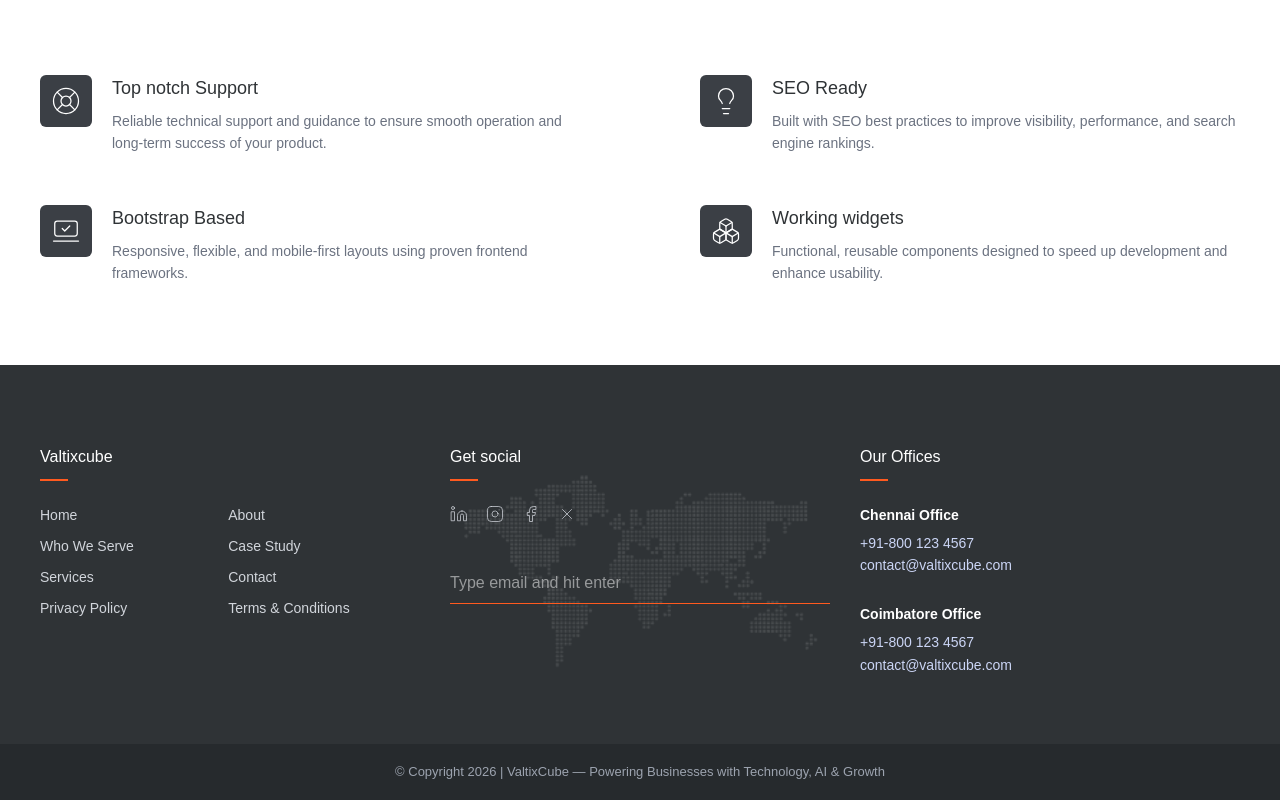
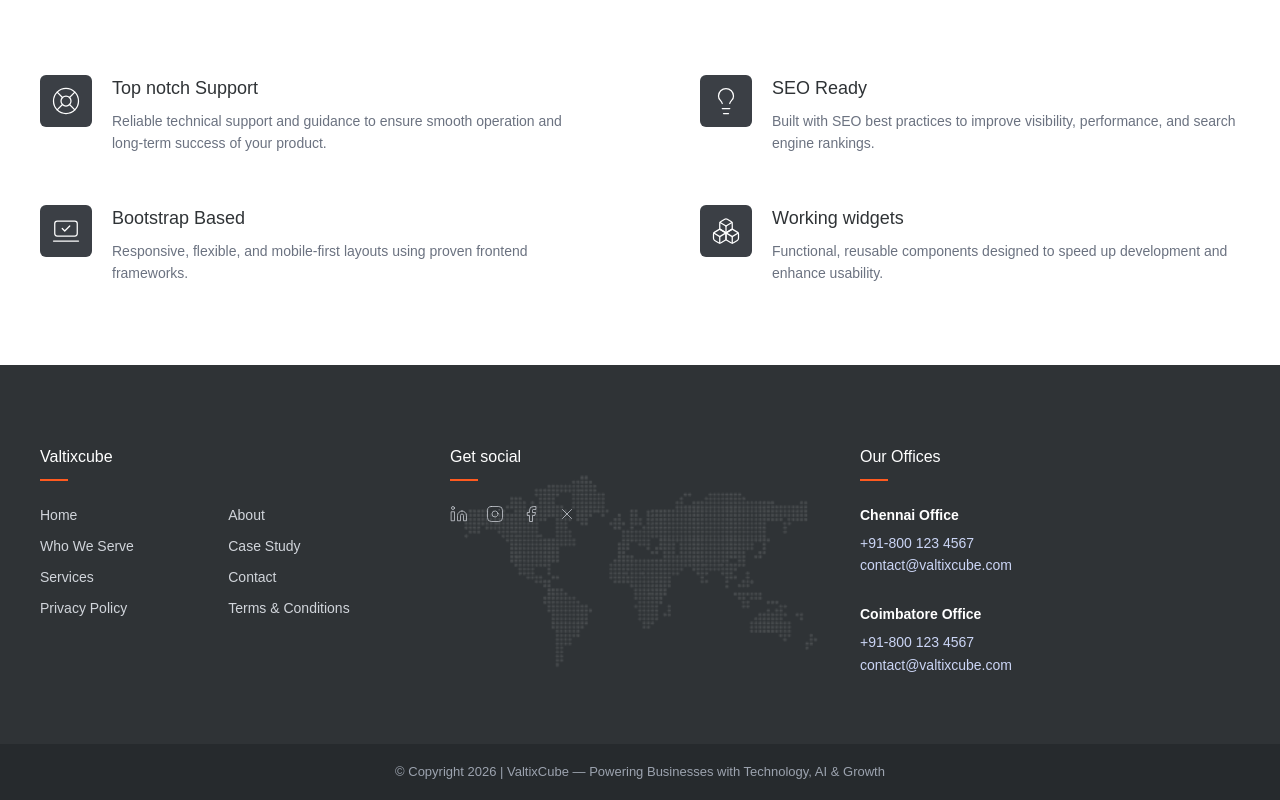
Before and after one commit to antan-valtixcube/valtixcube, a Next.js app: page / in a window 1280 px wide. Shown: the part 3746-4546 px from the top of the page. Built offline with nearby package versions, Linux system fonts and the light colour scheme.

Commit message:
Removed Subscribe

```diff
--- a/app/component/Footer/Footer.js
+++ b/app/component/Footer/Footer.js
@@ -37,9 +37,9 @@ export default function Footer() {
               <span><X size={18} strokeWidth={1} /></span>
             </div>
 
-            <div className={styles.subscribe}>
+            {/* <div className={styles.subscribe}>
               <input placeholder="Type email and hit enter" />
-            </div>
+            </div> */}
           </div>
 
           {/* COLUMN 3 */}
```
